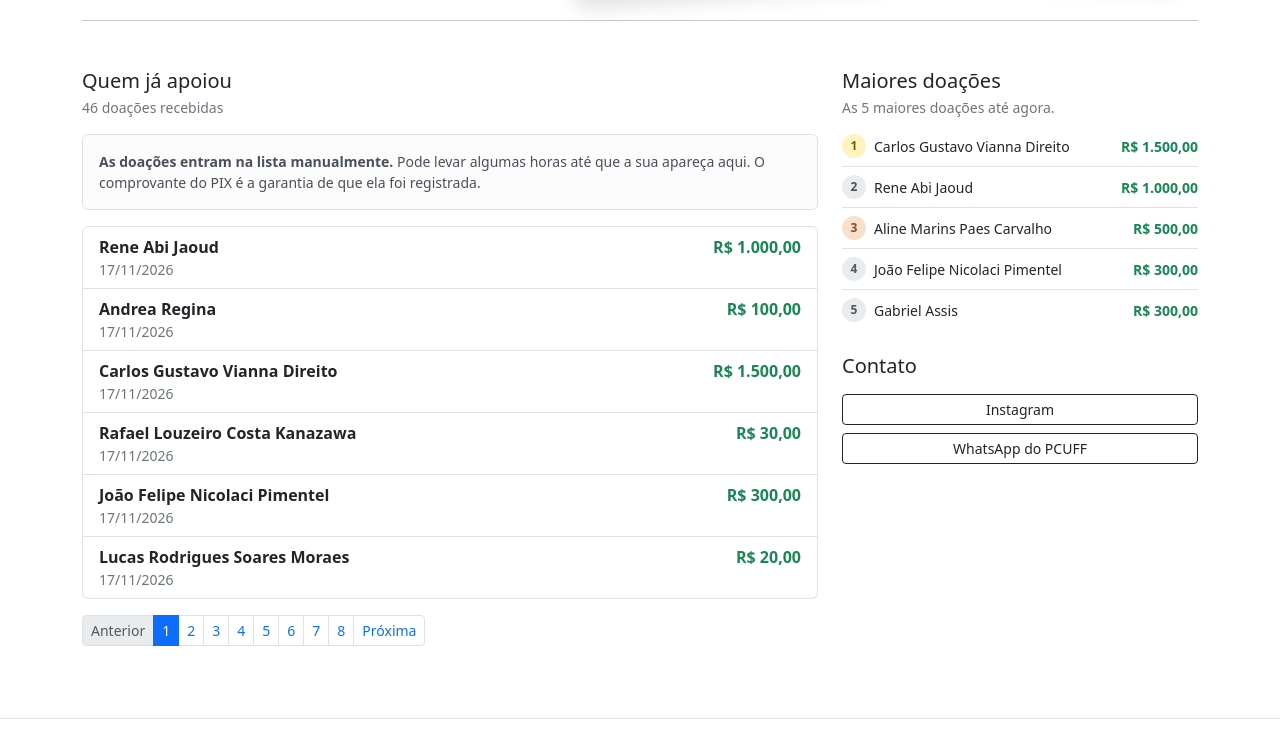
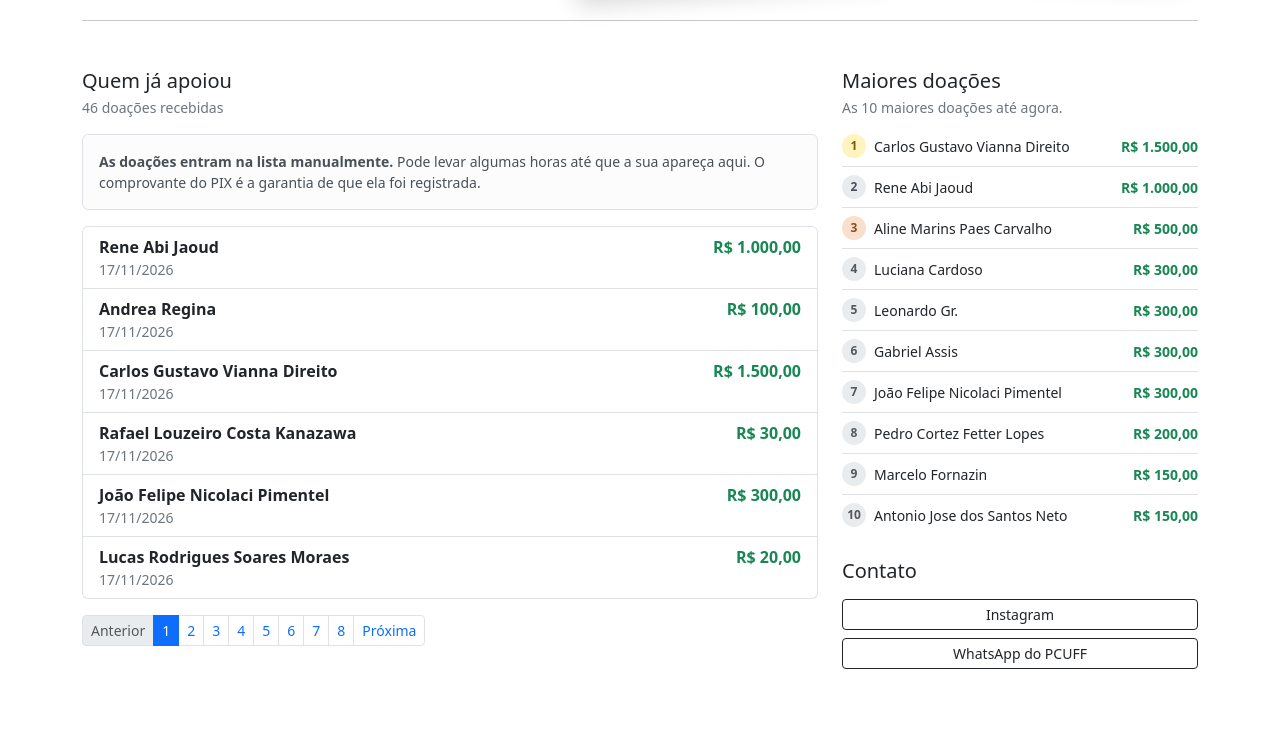
Before and after one commit to FelipeHanada/vaquinha-michael, a plain HTML site: page index.html in a window 1280 px wide. Shown: the part 1960-2700 px from the top of the page. Drawn offline with nearby package versions, Linux system fonts and the light colour scheme.

Commit message:
Ajusta ranking para top 10 e desempata por quem doou antes

```diff
--- a/index.html
+++ b/index.html
@@ -228,7 +228,7 @@
       <div class="col-12 col-lg-4">
         <div id="ranking-secao" hidden>
           <h2 class="h5 mb-1" id="ranking-titulo">Maiores doações</h2>
-          <p class="small text-secondary mb-2">As 5 maiores doações até agora.</p>
+          <p class="small text-secondary mb-2">As 10 maiores doações até agora.</p>
           <ol class="ranking-doacoes list-group list-group-flush small mb-4" id="ranking-doacoes" aria-labelledby="ranking-titulo"></ol>
         </div>
 
--- a/js/doacoes.js
+++ b/js/doacoes.js
@@ -35,11 +35,12 @@ export function calcularResumo(doacoes, meta) {
 
 /**
  * As maiores doações, da maior para a menor.
- * Empates mantêm a ordem da lista, que já vem da mais recente para a mais antiga.
+ * Empates vão para quem doou antes: data mais antiga primeiro e, no mesmo dia,
+ * a ordem em que a doação foi registrada no CSV.
  */
-export function maioresDoacoes(doacoes, limite = 5) {
+export function maioresDoacoes(doacoes, limite = 10) {
   return [...doacoes]
-    .sort((a, b) => b.valor - a.valor)
+    .sort((a, b) => b.valor - a.valor || compararPorDataMaisAntiga(a, b) || a.ordem - b.ordem)
     .slice(0, Math.max(0, limite));
 }
 
@@ -129,6 +130,18 @@ function compararPorData(a, b) {
   return dataB - dataA || b.ordem - a.ordem;
 }
 
+/** Data mais antiga primeiro; doações sem data ficam por último. */
+function compararPorDataMaisAntiga(a, b) {
+  const dataA = a.data ? a.data.getTime() : null;
+  const dataB = b.data ? b.data.getTime() : null;
+
+  if (dataA === dataB) return 0;
+  if (dataA === null) return 1;
+  if (dataB === null) return -1;
+
+  return dataA - dataB;
+}
+
 /* ---------------- Valores e datas ---------------- */
 
 function parseValor(bruto) {
--- a/js/main.js
+++ b/js/main.js
@@ -5,7 +5,7 @@ import { lerData, situacao, tempoAte } from './contagem.js';
 const CONFIG_URL = './data/config.json';
 const CSV_URL = './data/doacoes.csv';
 const DOACOES_POR_PAGINA = 6;
-const RANKING_TAMANHO = 5;
+const RANKING_TAMANHO = 10;
 
 const brl = new Intl.NumberFormat('pt-BR', { style: 'currency', currency: 'BRL' });
 const percentualFmt = new Intl.NumberFormat('pt-BR', { maximumFractionDigits: 1 });
```
Also changed, not shown: 1 other file.
